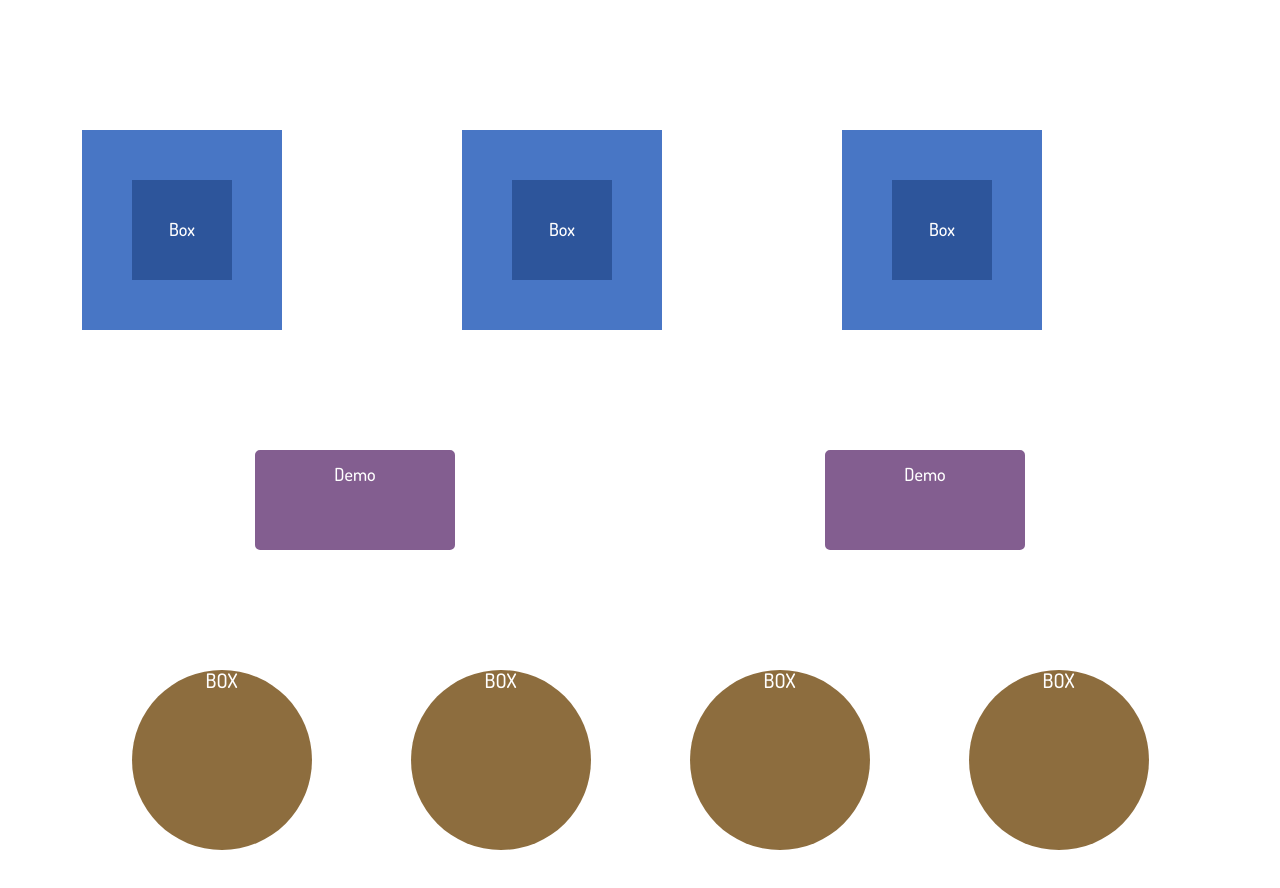
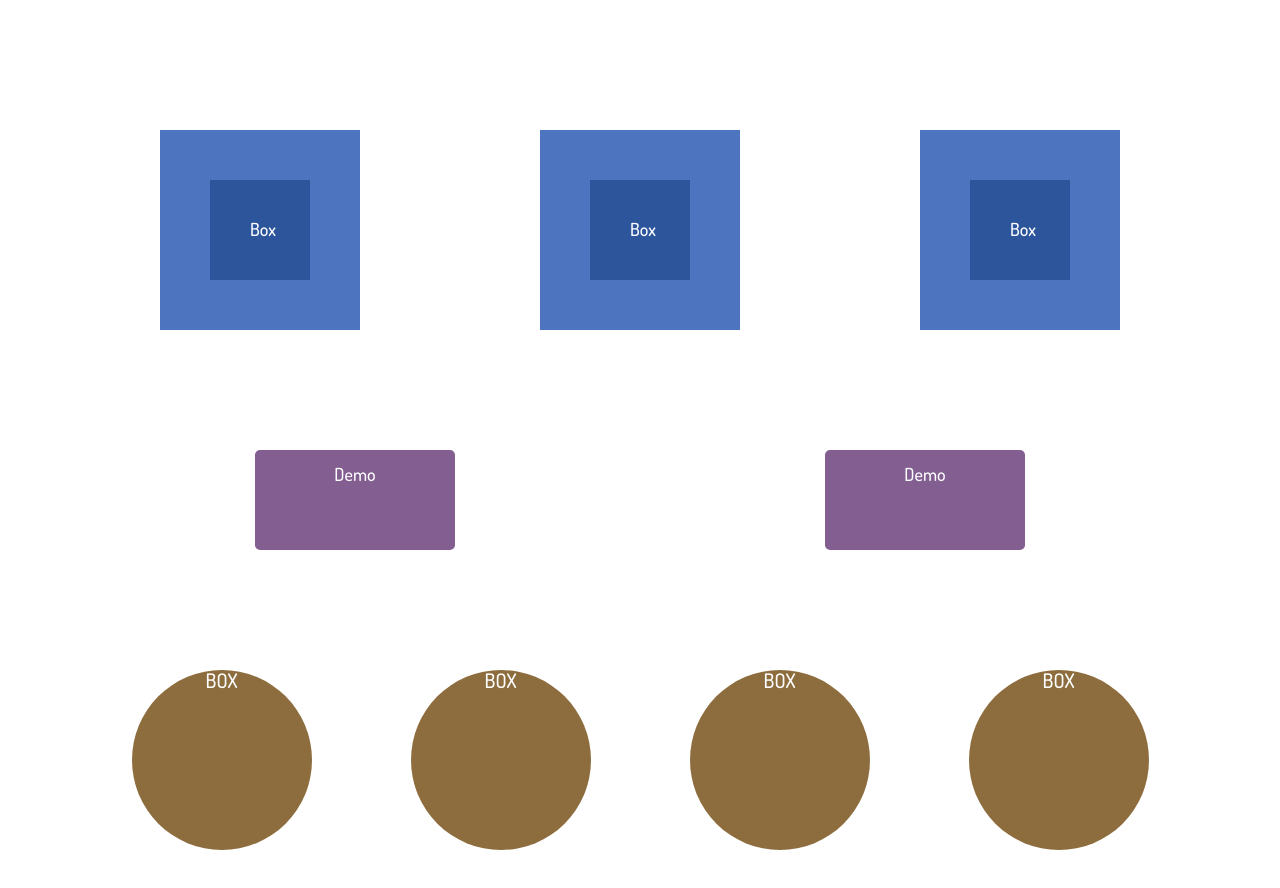
Before and after one commit to allahverdiyevashalala/Position, a plain HTML site: page index.html in a window 1280 px wide. Shown: the part 4800-5688 px from the top of the page. Drawn offline with nearby package versions, Linux system fonts and the light colour scheme.

Commit message:
darkblue

```diff
--- a/_darkblue.sass
+++ b/_darkblue.sass
@@ -2,23 +2,22 @@
     padding: 150px 0 60px
     .box
         display: flex
-        flex-direction: row
-        justify-content: space-evenly
+        justify-content: space-around
         align-items: center
+        text-align: center
         width: 200px
         height: 200px
-        background-color: #4876c5
+        background-color: #4c74bf
         .minibox
             background-color: #2d559b
             width: 100px
             height: 100px
             transition: 2s
-            padding-top: 40px
             h1
                 color: #ffff
                 font-size: 18px
-                text-align: center
+                margin: 40px
             &:hover
-                position: absolute
-                width: 150px
-                height: 150px
+                width: 140px
+                height: 140px
+                padding: 20px
--- a/index.html
+++ b/index.html
@@ -231,21 +231,21 @@
         <section id="darkblue">
             <div class="container">
                 <div class="row">
-                    <div class="col-md-4">
+                    <div class="col-md-4 d-flex justify-content-center">
                         <div class="box">
                             <div class="minibox">
                                 <h1>Box</h1>
                             </div>
                         </div>
                     </div>
-                    <div class="col-md-4">
+                    <div class="col-md-4 d-flex justify-content-center">
                         <div class="box">
                             <div class="minibox">
                                 <h1>Box</h1>
                             </div>
                         </div>
                     </div>
-                    <div class="col-md-4">
+                    <div class="col-md-4 d-flex justify-content-center">
                         <div class="box">
                             <div class="minibox">
                                 <h1>Box</h1>
```
Also changed, not shown: style.css, 1 other file.
